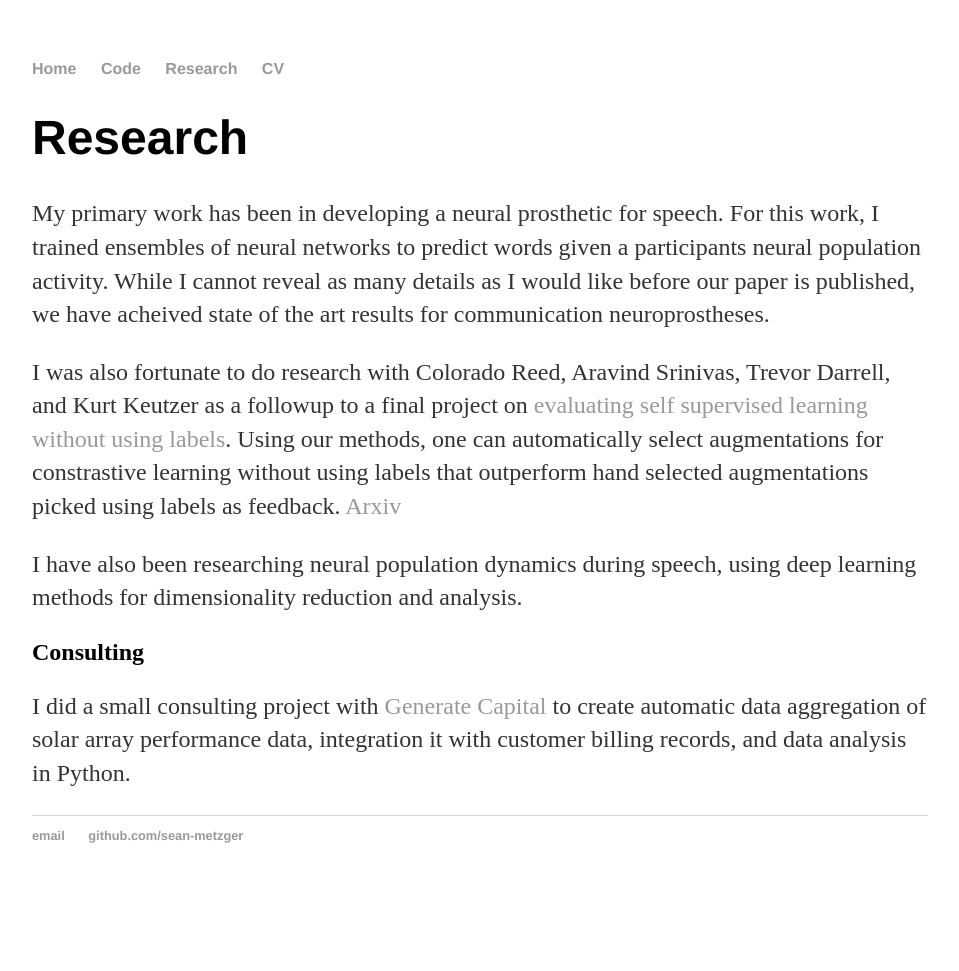
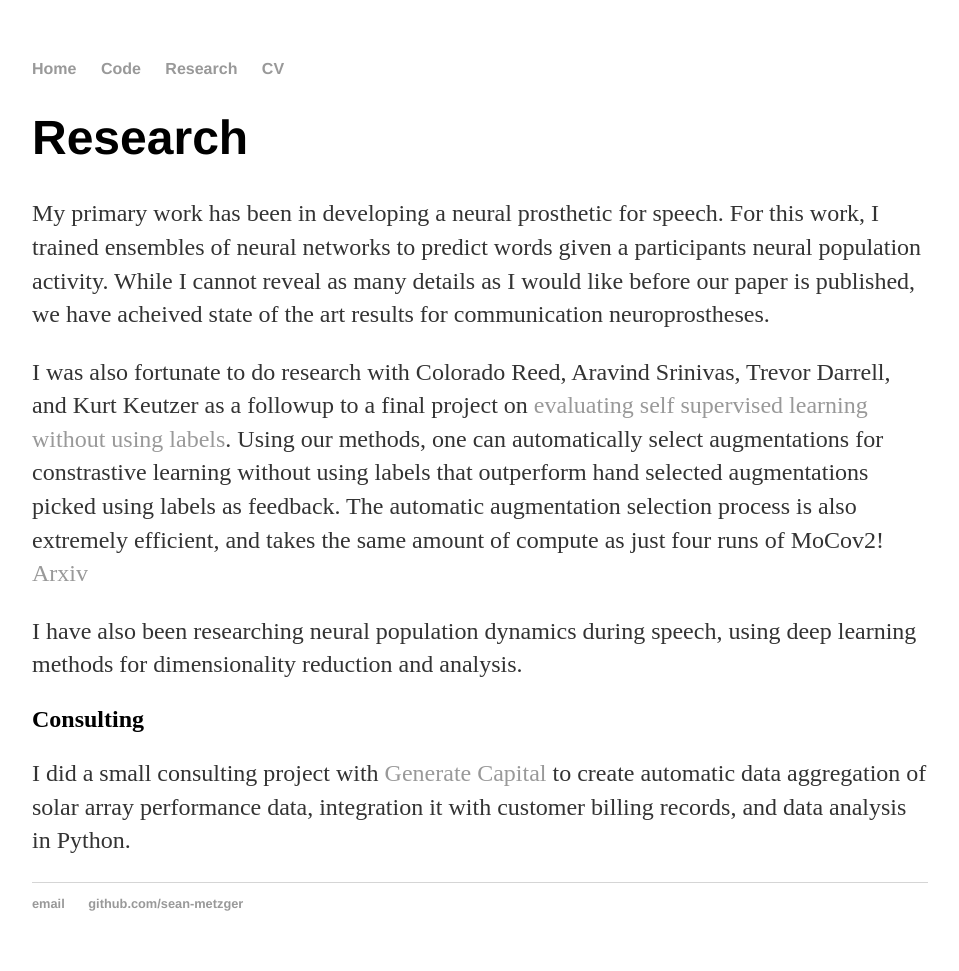
Before and after one commit to sean-metzger/sean-metzger.github.io, a Jekyll site: the page built from research/index.html, in a window 1280 px wide. Shown: the whole page, without its empty margins (160-1119 px from the left). Built offline with Jekyll 4.4.1, drawn with Linux system fonts in a browser that asks for light colours; before the commit the page ends 903 px from its top, so only the background shows below that.

Commit message:
Update index.html

```diff
--- a/research/index.html
+++ b/research/index.html
@@ -7,7 +7,7 @@ title: Research
 	<h1>Research</h1>
 		<p> My primary work has been in developing a neural prosthetic for speech. For this work, I trained ensembles of neural networks to predict words given a participants neural population activity. While I cannot reveal as many details as I would like before our paper is published, we have acheived state of the art results for communication neuroprostheses.</p>
 
-		<p> I was also fortunate to do research with Colorado Reed, Aravind Srinivas, Trevor Darrell, and Kurt Keutzer as a followup to a final project on <a href="https://arxiv.org/pdf/2009.07724.pdf">evaluating self supervised learning without using labels</a>. Using our methods, one can automatically select augmentations for constrastive learning without using labels that outperform hand selected augmentations picked using labels as feedback. <a href="https://arxiv.org/pdf/2009.07724.pdf">Arxiv</a> </p>
+		<p> I was also fortunate to do research with Colorado Reed, Aravind Srinivas, Trevor Darrell, and Kurt Keutzer as a followup to a final project on <a href="https://arxiv.org/pdf/2009.07724.pdf">evaluating self supervised learning without using labels</a>. Using our methods, one can automatically select augmentations for constrastive learning without using labels that outperform hand selected augmentations picked using labels as feedback. The automatic augmentation selection process is also extremely efficient, and takes the same amount of compute as just four runs of MoCov2! <a href="https://arxiv.org/pdf/2009.07724.pdf">Arxiv</a> </p>
 
 		<p> I have also been researching neural population dynamics during speech, using deep learning methods for dimensionality reduction and analysis.
 	<h2>Consulting</h2>
```
